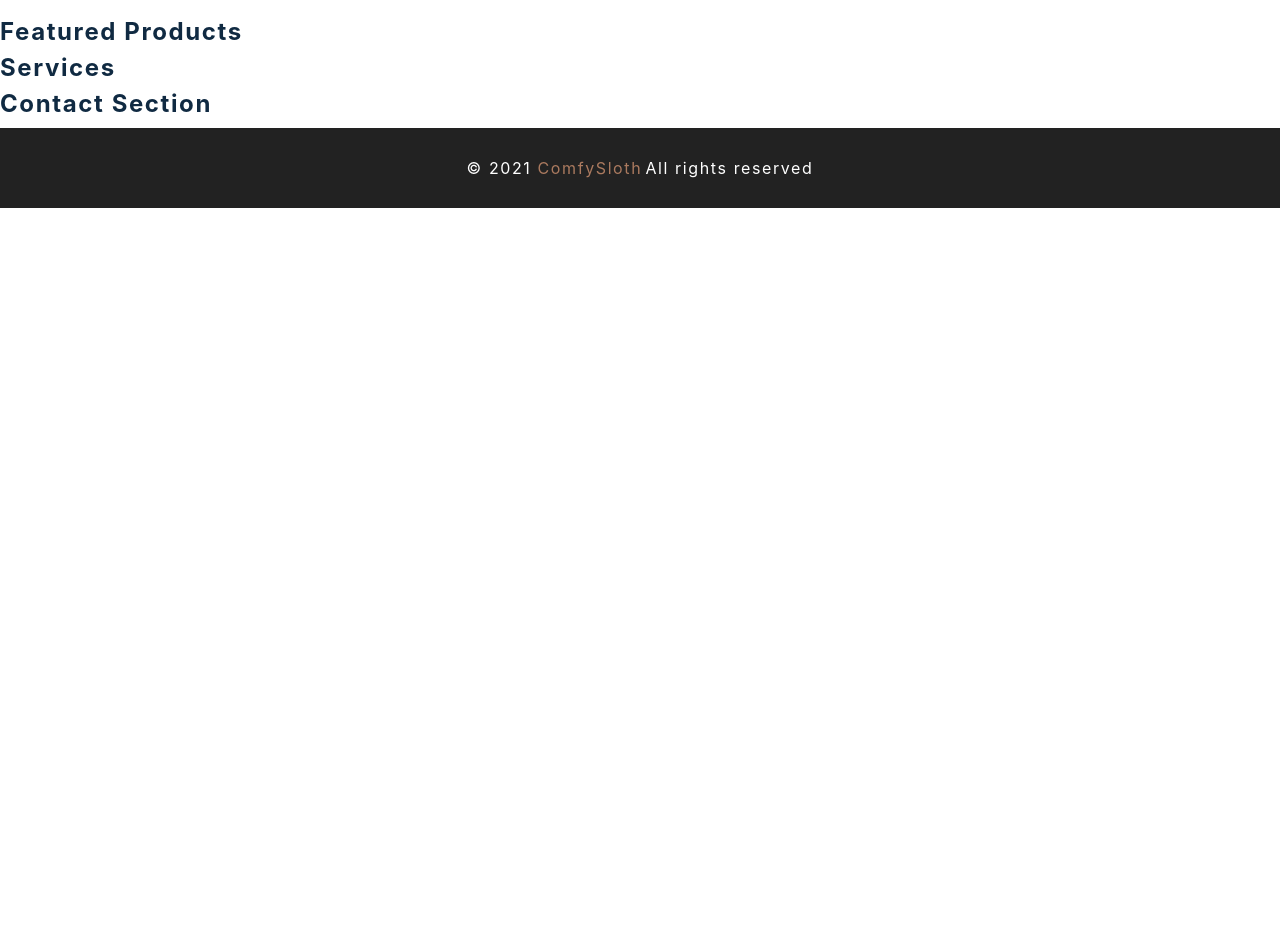
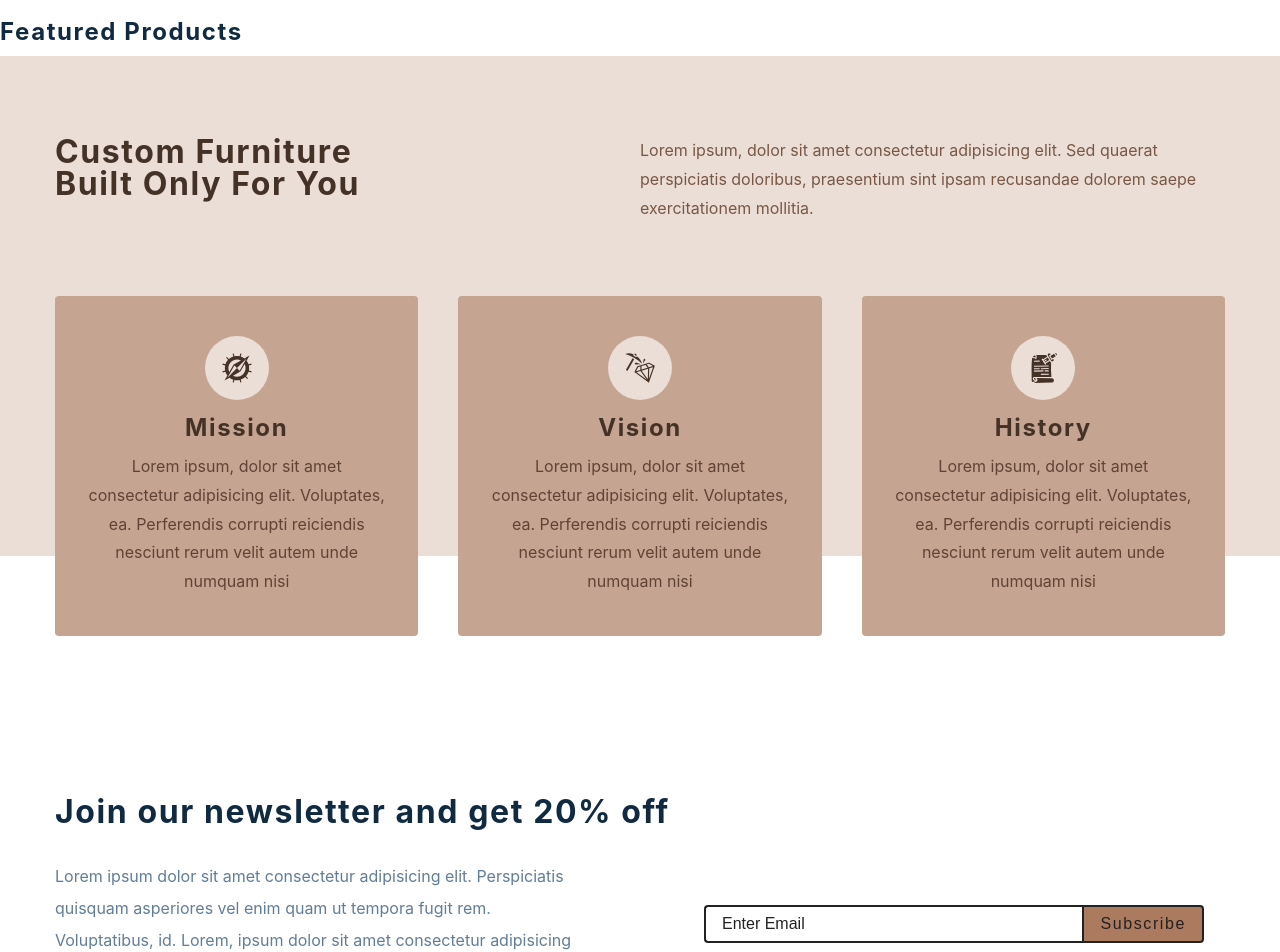
Before and after one commit to atubak400/React-Shop, a React (Create React App) app: page / in a window 1280 px wide. Shown: the part 780-1732 px from the top of the page. Before the commit the page ends 988 px from the top, so only its background shows below. Built offline with nearby package versions, Linux system fonts and the light colour scheme.

Commit message:
formspree

```diff
--- a/src/components/Contact.js
+++ b/src/components/Contact.js
@@ -2,7 +2,26 @@
 import styled from 'styled-components'
 
 const Contact = () => {
-  return <h4>contact section</h4>
+	return (
+		<Wrapper>
+			<div className='section-center'>
+				<h3>Join our newsletter and get 20% off</h3>
+				<div className='content'>
+					<p>
+						Lorem ipsum dolor sit amet consectetur adipisicing elit. Perspiciatis quisquam asperiores vel
+						enim quam ut tempora fugit rem. Voluptatibus, id. Lorem, ipsum dolor sit amet consectetur
+						adipisicing elit. Autem, sit.
+					</p>
+					<form className='contact-form' action='https://formspree.io/f/mzbklnag' method='POST'>
+						<input type='email' placeholder='enter email' className='form-input' name='reply_to' />
+						<button type='submit' className='submit-btn'>
+							subscribe
+						</button>
+					</form>
+				</div>
+			</div>
+		</Wrapper>
+	)
 }
 const Wrapper = styled.section`
 	padding: 5rem 0;
--- a/src/components/Services.js
+++ b/src/components/Services.js
@@ -3,7 +3,34 @@
 import { services } from '../utils/constants'
 
 const Services = () => {
-  return <h4>services </h4>
+	return (
+		<Wrapper>
+			<div className='section-center'>
+				<article className='header'>
+					<h3>
+						custom furniture <br />
+						built only for you
+					</h3>
+					<p>
+						Lorem ipsum, dolor sit amet consectetur adipisicing elit. Sed quaerat perspiciatis doloribus,
+						praesentium sint ipsam recusandae dolorem saepe exercitationem mollitia.
+					</p>
+				</article>
+				<div className='services-center'>
+					{services.map((service) => {
+						const { id, icon, title, text } = service
+						return (
+							<article key={id} className='service'>
+								<span className='icon'>{icon}</span>
+								<h4>{title}</h4>
+								<p>{text}</p>
+							</article>
+						)
+					})}
+				</div>
+			</div>
+		</Wrapper>
+	)
 }
 
 const Wrapper = styled.section`
```
Lines whose indentation alone changed are shown as unchanged.
